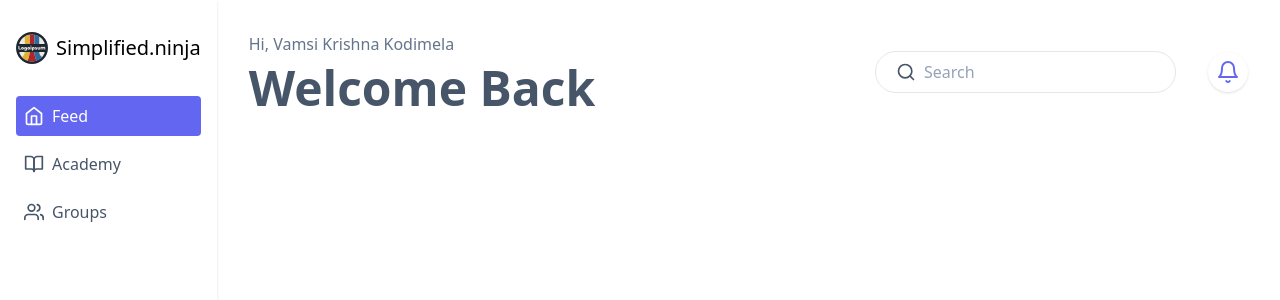
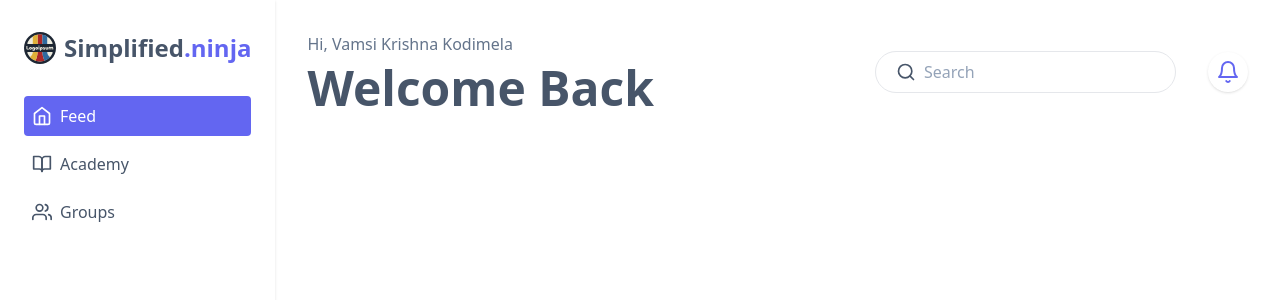
Before and after one commit to vamsi-krishna-kodimela/simplified-ninja, a React (Vite) app: page / in a window 1280 px wide. Shown: the top 300 px of the page. Built offline with nearby package versions, Linux system fonts and the light colour scheme.

Commit message:
Minor tweaks in navbar

```diff
--- a/src/components/Navbar/Navbar.tsx
+++ b/src/components/Navbar/Navbar.tsx
@@ -22,10 +22,12 @@ const Navbar = () => {
     },
   ];
   return (
-    <nav className="p-8 px-4 shadow h-100 hidden md:block">
+    <nav className="p-8 px-6 shadow h-100 hidden md:block">
       <div className="flex gap-2 items-center">
         <img className="w-8" src={Logo} alt="Simplified.ninja" />
-        <h1 className="font-medium text-xl">Simplified.ninja</h1>
+        <h1 className="font-semibold text-2xl text-slate-600">
+          Simplified<span className="text-indigo-500">.ninja</span>
+        </h1>
       </div>
       <ul className="mt-8 flex flex-col gap-2">
         {links.map((link) => (
```
